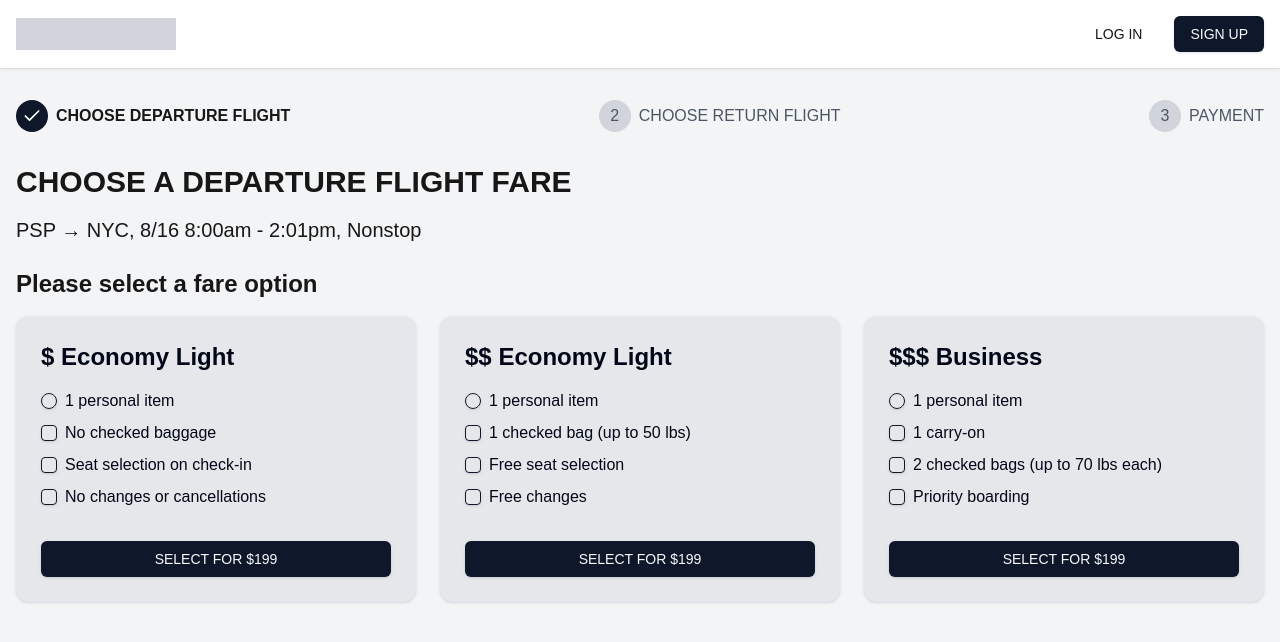
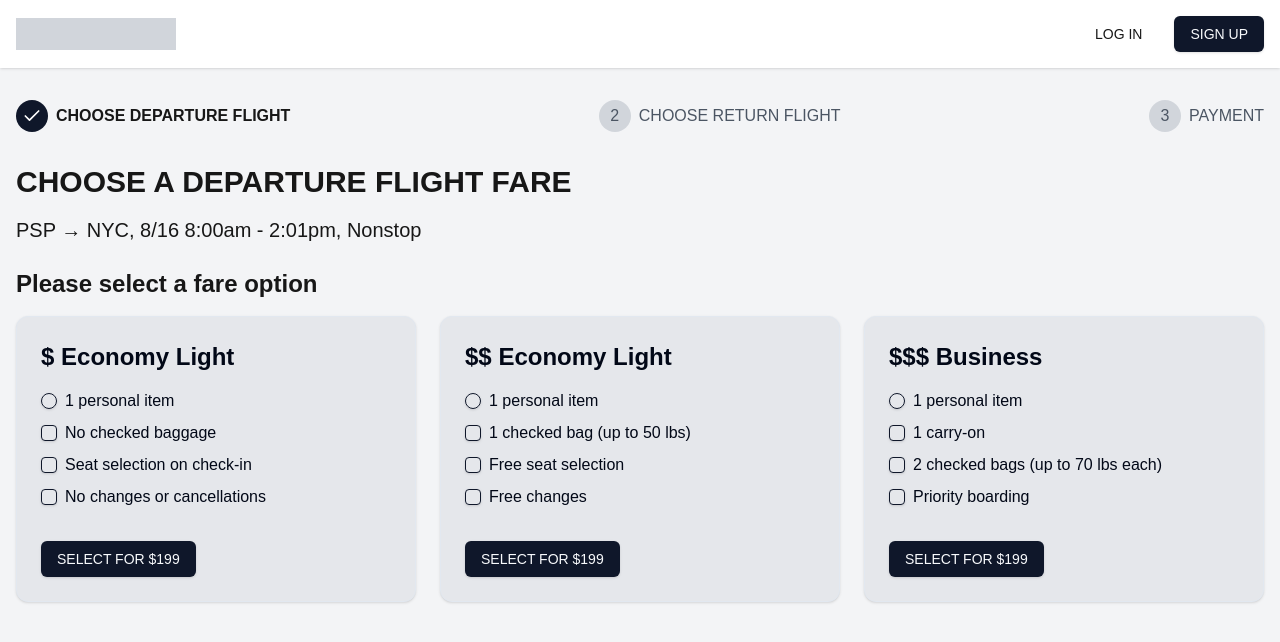
Before and after one commit to jbentley10/flight-planner, a Next.js app: page /fare-confirmation in a window 1280 px wide. Shown: the top 642 px of the page. Built offline with nearby package versions, Linux system fonts and the light colour scheme.

Commit message:
Link screens

```diff
--- a/app/fare-confirmation/page.tsx
+++ b/app/fare-confirmation/page.tsx
@@ -5,6 +5,7 @@ import { Card, CardContent, CardFooter } from "@/components/ui/card";
 import { Checkbox } from "@/components/ui/checkbox";
 import { RadioGroup, RadioGroupItem } from "@/components/ui/radio-group";
 import { CheckIcon } from "lucide-react";
+import Link from "next/link";
 
 export default function FareConfirmationDeparture() {
   const fareOptions = [
@@ -112,7 +113,9 @@ export default function FareConfirmationDeparture() {
                 ))}
               </CardContent>
               <CardFooter>
-                <Button className='w-full'>SELECT FOR ${option.price}</Button>
+                <Link href='booking-summary'>
+                  <Button className='w-full'>SELECT FOR ${option.price}</Button>
+                </Link>
               </CardFooter>
             </Card>
           ))}
--- a/app/search-results/page.tsx
+++ b/app/search-results/page.tsx
@@ -1,5 +1,6 @@
 import { Button } from "@/components/ui/button";
 import { ArrowDownIcon } from "lucide-react";
+import Link from "next/link";
 
 export default function SearchResults() {
   const flights = [
@@ -80,6 +81,7 @@ export default function SearchResults() {
             </thead>
             <tbody>
               {flights.map((flight, index) => (
+                <Link key={index} href='fare-confirmation'>
                   <tr key={index} className='border-t'>
                     <td className='px-4 py-4'>
                       <div className='font-semibold'>{flight.date}</div>
@@ -89,6 +91,7 @@ export default function SearchResults() {
                     <td className='px-4 py-4'>{flight.duration}</td>
                     <td className='px-4 py-4'>${flight.price}</td>
                   </tr>
+                </Link>
               ))}
             </tbody>
           </table>
```
Lines whose indentation alone changed are shown as unchanged.
